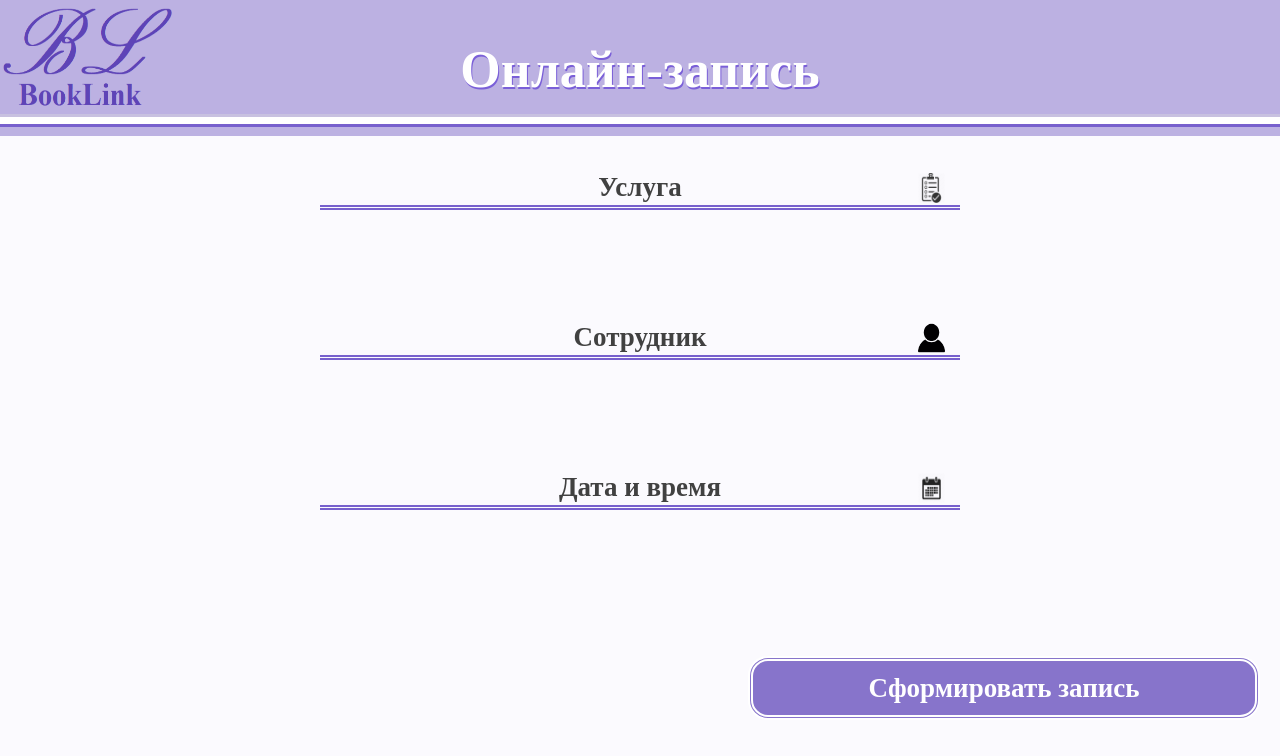
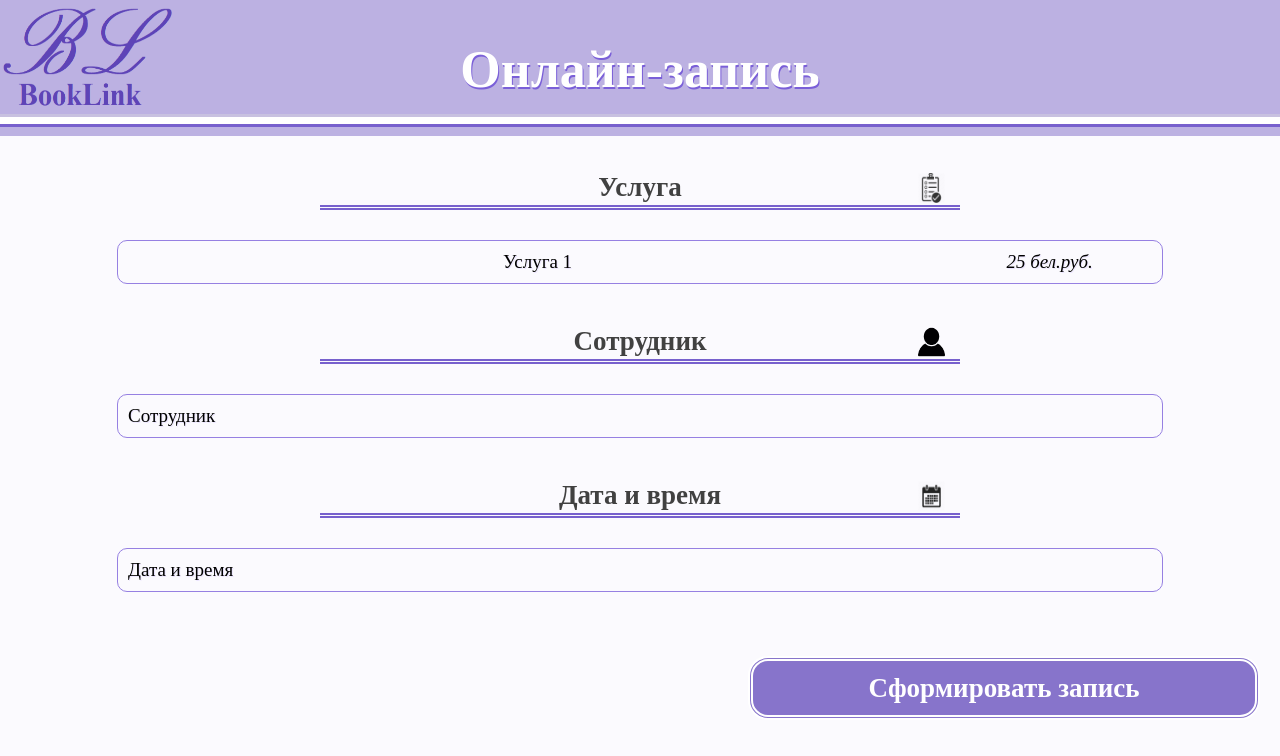
Before and after one commit to Murtagy/booklink, a Vue app in the folder vfront/: page /visit in a window 1280 px wide. Shown: the top 756 px of the page. Built offline with nearby package versions, Linux system fonts and the light colour scheme.

Commit message:
Отображение выбранного

```diff
--- a/vfront/src/assets/styles/visit.css
+++ b/vfront/src/assets/styles/visit.css
@@ -7,15 +7,17 @@ div {
 
 ul {
     position:relative;
-    top:60px;
+    top:130px;
     width:100%;
     padding:0;
     text-align:center;
+    font-family: "Times New Roman";
 }
 
 li button {
     display:block;
-    margin:110px auto;
+    margin:40px auto;
+    margin-bottom:30px;
     padding:2px;
     border:none;
     border-bottom: 5px double rgb(119, 96, 205);
@@ -40,6 +42,26 @@ li button:hover {
     cursor:pointer;
     background-image: linear-gradient(to top, rgb(150, 128, 226), rgba(251, 250, 254, 1), rgba(251, 250, 254, 1), rgba(251, 250, 254, 1), rgba(251, 250, 254, 1), rgba(251, 250, 254, 1));
   }
+
+div.selected {
+    border: 1px solid rgb(150, 128, 226);
+    border-radius:10px;
+    height:10%;
+    margin: 20px auto;
+    width: 80%;
+    padding: 10px;
+    font-size: 19px;
+    display: flex;
+}
+
+span.service {
+    flex:4;
+}
+
+span.price {
+    flex:1;
+    font-style: italic;
+}
 
 #create-visit {
     position:absolute;
--- a/vfront/src/components/VisitTypeForm.vue
+++ b/vfront/src/components/VisitTypeForm.vue
@@ -4,12 +4,22 @@
       <ul>
         <li>
           <button v-on:click="$emit('visit-select', 'visit-select-service')" ><img src="../assets/list-icon.jpg">Услуга</button>
+          <div class="selected">
+            <span class="service">Услуга 1</span>
+            <span class="price">25 бел.руб.</span>
+          </div>
         </li>
         <li>
           <button v-on:click="$emit('visit-select', 'visit-select-worker')" ><img src="../assets/worker-icon.png">Сотрудник</button>
+          <div class="selected">
+            Сотрудник
+          </div>
         </li>
         <li>
           <button v-on:click="$emit('visit-select', 'visit-select-datetime')" ><img src="../assets/calendar-icon.png">Дата и время</button>
+          <div class="selected">
+            Дата и время
+          </div>
         </li>
       </ul>
           <input type="button" value="Сформировать запись" name="create-visit" id="create-visit">
```
